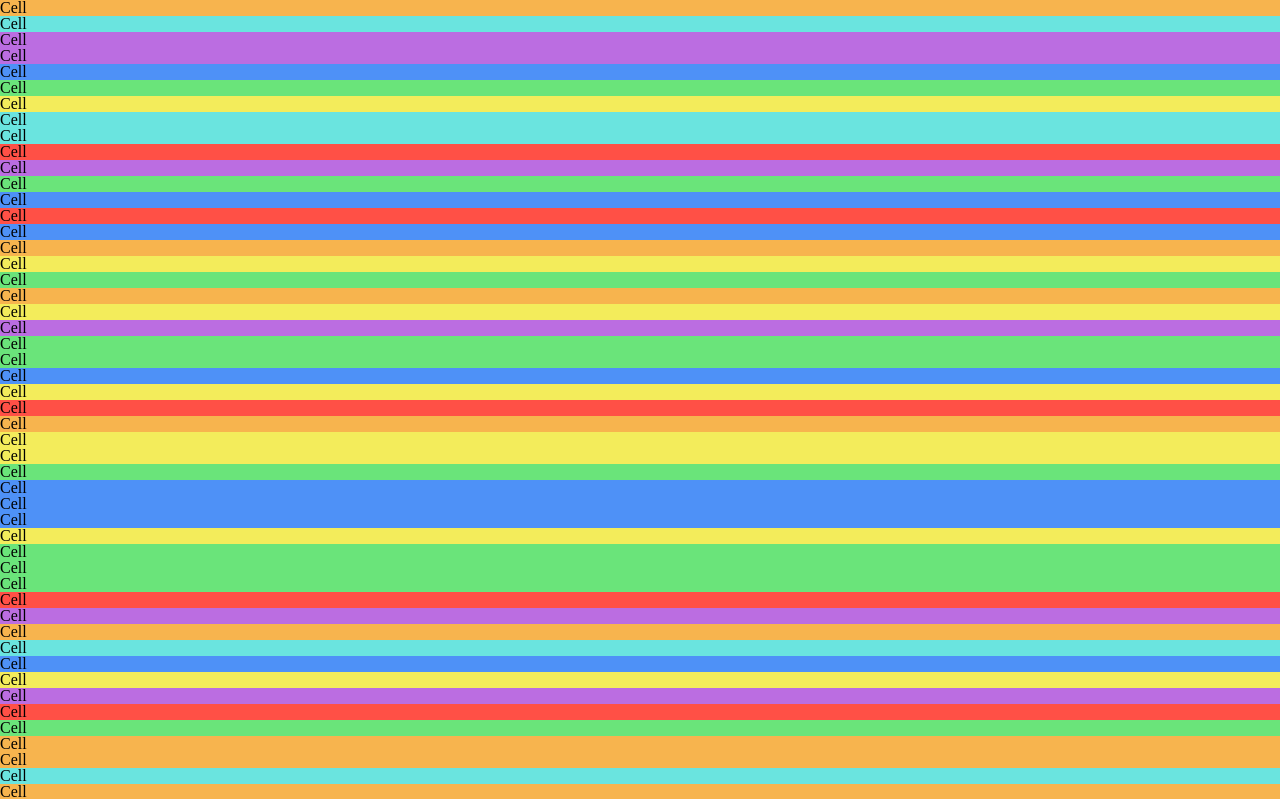
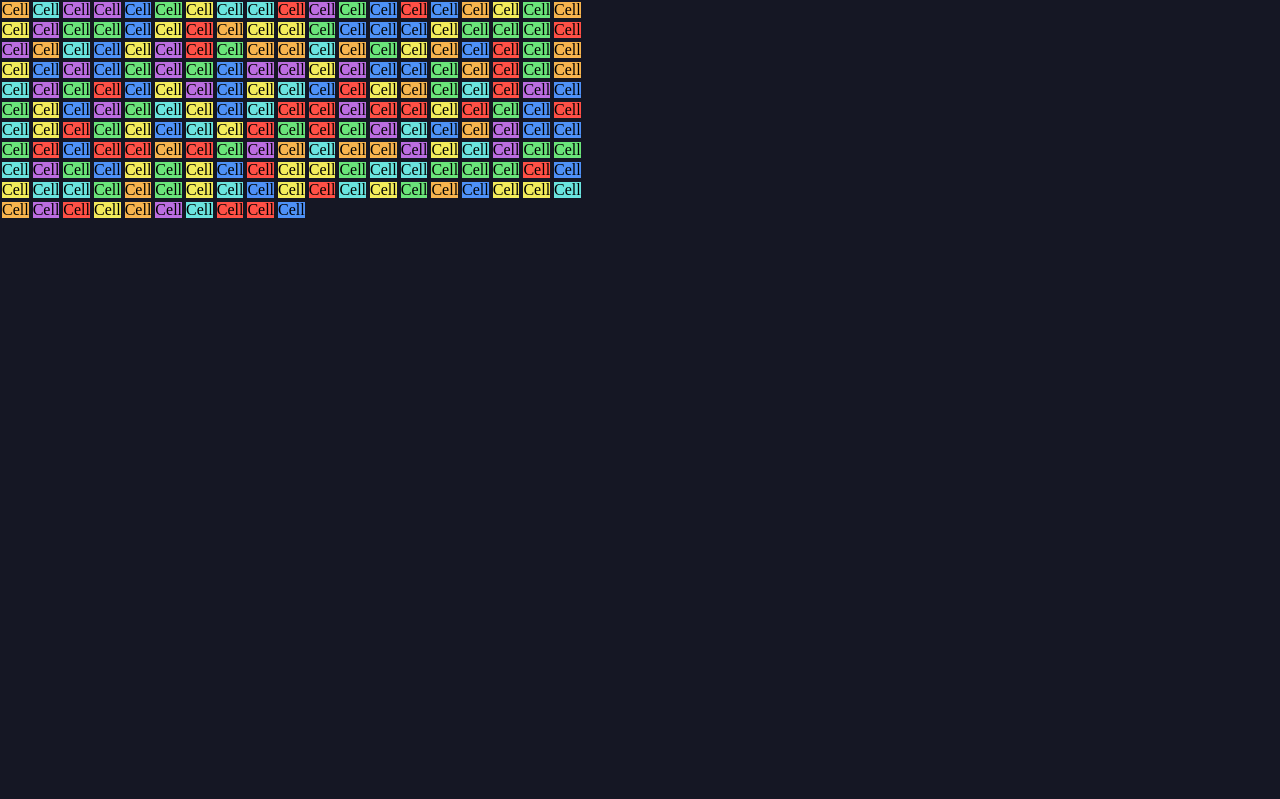
Before and after one commit to elaintran/react-tetris, a React (Create React App) app: page / in a window 1280 px wide. Shown: the top 799 px of the page. Built offline with nearby package versions, Linux system fonts and the light colour scheme.

Commit message:
converted css to sass

```diff
--- a/src/components/Block/index.js
+++ b/src/components/Block/index.js
@@ -1,9 +1,9 @@
 import React from "react";
-import "./style.css";
+import "./style.sass";
 
 function Block(props) {
     return (
-        <div className={`${props.block.toLowerCase()}-block`}>
+        <div className={`${props.block.toLowerCase()}-block block`}>
             {props.children}
         </div>
     );
--- a/src/components/Block/style.css
+++ /dev/null
@@ -1,27 +0,0 @@
-.i-block {
-    background-color: #6ae4df;
-}
-
-.o-block {
-    background-color: #f3ec5b;
-}
-
-.t-block {
-    background-color: #bb6de1;
-}
-
-.j-block {
-    background-color: #4e91f7;
-}
-
-.l-block {
-    background-color: #f7b44e;
-}
-
-.s-block {
-    background-color: #6ae47a;
-}
-
-.z-block {
-    background-color: #ff5046;
-}
--- /dev/null
+++ b/src/components/Block/style.sass
@@ -0,0 +1,23 @@
+.block
+    margin: 2px
+
+.i-block
+    background-color: #6ae4df
+
+.o-block
+    background-color: #f3ec5b
+
+.t-block
+    background-color: #bb6de1
+
+.j-block
+    background-color: #4e91f7
+
+.l-block
+    background-color: #f7b44e
+
+.s-block
+    background-color: #6ae47a
+
+.z-block
+    background-color: #ff5046
--- a/src/components/Cell/index.js
+++ b/src/components/Cell/index.js
@@ -3,7 +3,9 @@ import Block from "../Block";
 import tetriminos from "../../tetriminos.json";
 
 const getBlock = () => {
+    //Generate a random index
     const blockIndex = Math.floor(Math.random() * tetriminos.length);
+    //Get a random block from the json file
     return tetriminos[blockIndex];
 }
 
--- a/src/components/Stage/index.js
+++ b/src/components/Stage/index.js
@@ -1,5 +1,6 @@
 import React, { Component } from "react";
 import Cell from "../Cell";
+import "./style.sass";
 
 const stageWidth = 10;
 const stageHeight = 20;
@@ -15,12 +16,11 @@ class Stage extends Component {
 
     render() {
         return (
-            <div>
+            <div className="stage">
                 {this.createStage().map(row =>
                     row.map((cell, x) =>
                         <Cell key={x} type={cell[0]} />
                 ))}
-                {/* <Cell /> */}
             </div>
         );
     }
--- /dev/null
+++ b/src/components/Stage/style.sass
@@ -0,0 +1,5 @@
+.stage
+    display: flex
+    flex-wrap: wrap
+    align-items: flex-start
+    max-width: 600px
--- a/src/index.js
+++ b/src/index.js
@@ -1,6 +1,7 @@
 import React from "react";
 import ReactDOM from "react-dom";
-import "./index.css";
+import "./styles/reset.css";
+import "./styles/index.sass";
 import App from "./App";
 
 ReactDOM.render(<App />, document.getElementById('root'));
--- /dev/null
+++ b/src/styles/index.sass
@@ -0,0 +1,2 @@
+body
+    background-color:#151724
```
Also changed, not shown: src/styles/reset.css (renamed from src/index.css).
